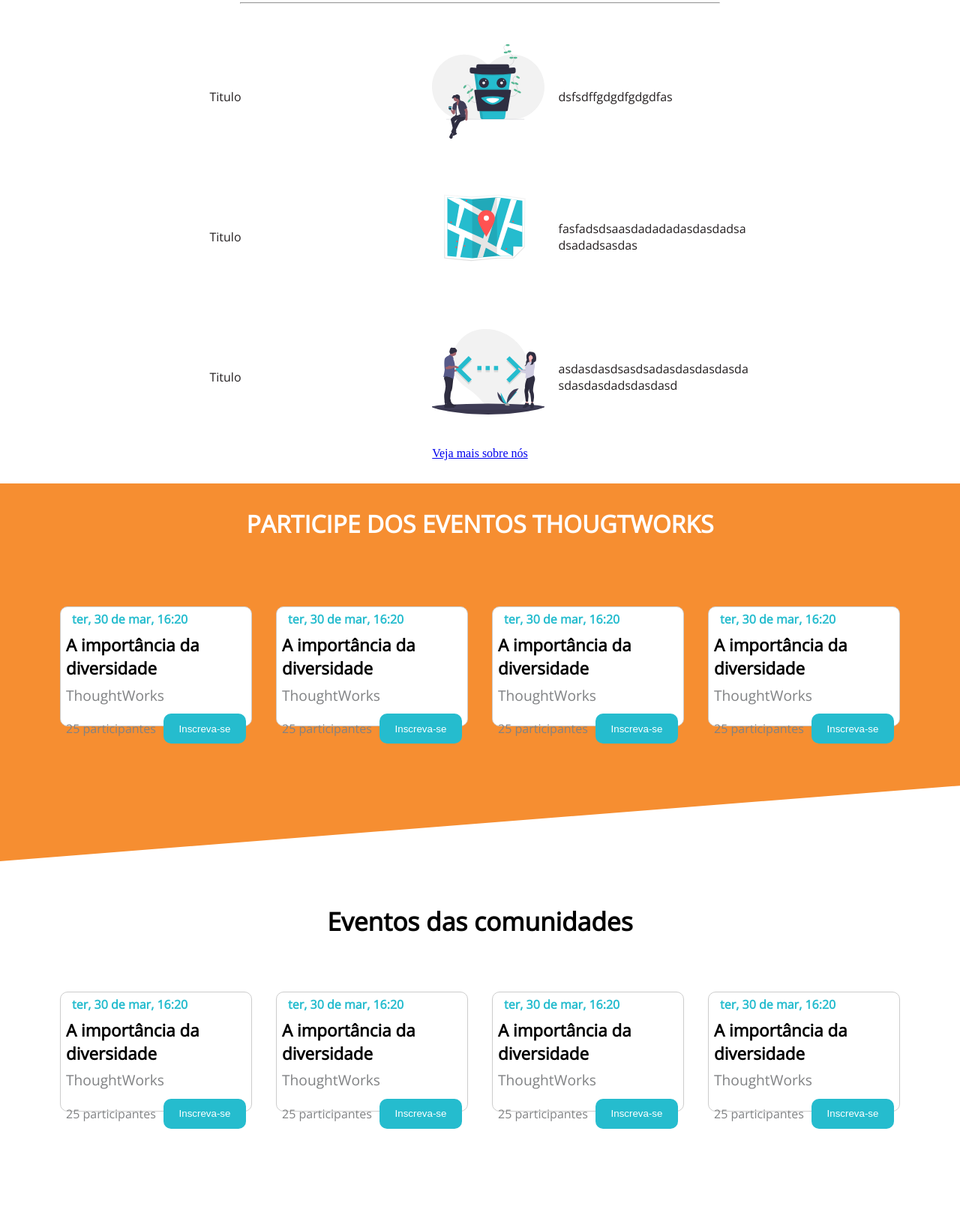
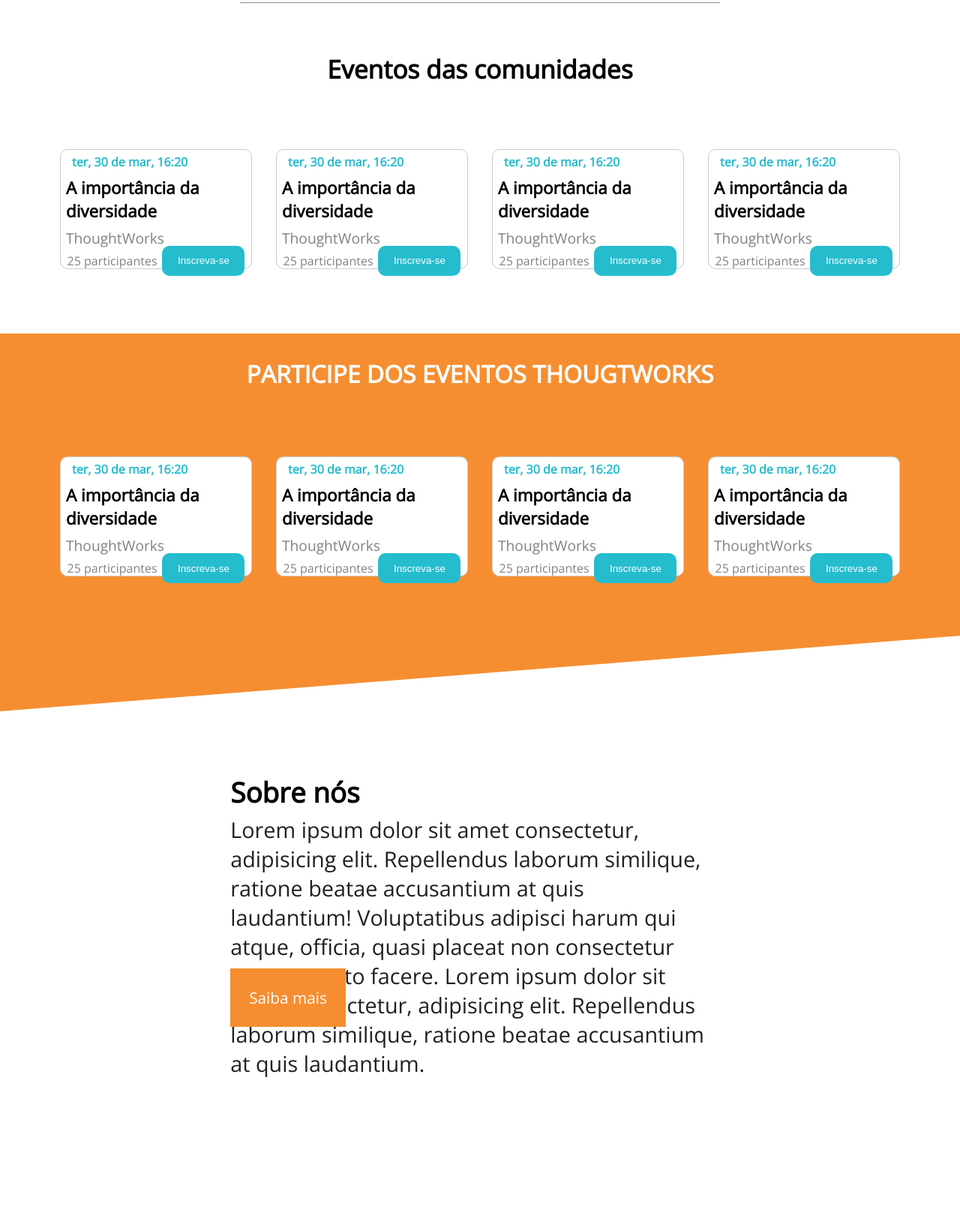
Before and after one commit to lucianobispod/communityinlounge, a plain HTML site: page index.html in a window 1280 px wide. Shown: the part 893-2522 px from the top of the page at 75% size. After the commit the page ends 2346 px from the top, so only its background shows below. Drawn offline with nearby package versions, Linux system fonts and the light colour scheme.

Commit message:
alteração na ordem das sections

```diff
--- a/css/style.css
+++ b/css/style.css
@@ -5,7 +5,6 @@
   --laranja: #f68e31;
   --preto: #231f20;
   --cinza: #808284;
-  --fonte: sans-serif;
   --cinzaclaro: #ccc;
   --verde: #29803f;
   --font: 'Open Sans', sans-serif;
@@ -21,9 +20,89 @@ h1,
 h2,
 h3,
 h4,
+a,
 p {
   font-family: var(--font);
 }
+
+
+
+
+
+
+
+  /* CARDS*/
+
+  .card {
+    width: 20vw;
+    height: 20vh;
+    border-radius: 10px;
+    border: 1px solid var(--cinzaclaro);
+    display: flex;
+    flex-direction: column;
+    justify-content: space-between;
+    align-items: center;
+
+    background: #fff;
+
+  }
+
+  .data{
+    width: 20vw;
+    height: 4vh;
+    font-size: 1em;
+    color: var(--azul);
+    font-weight: 700;
+    padding: 1em ;
+
+    display: flex;
+    align-items: center;
+
+  }
+
+  .identificacao{
+    width: 20vw;
+    height: 12vh;
+    padding: 0.2em 0.5em ;
+
+  }
+
+  .identificacao .evento_titulo{
+    font-size: 1.4em;
+    font-weight: bold;
+    margin-bottom: 0.3em;
+  }
+
+  .identificacao .comuni_evento{
+    font-size: 1.2em;
+    color: var(--cinza);
+  }
+
+  .box_parti-bot{
+    display: flex;
+     width: 20vw;
+     height: 5vh;
+     display: flex;
+     justify-content: space-between;
+     align-items: center;
+     padding: .2em .6em;
+  }
+
+  .box_parti-bot .partici{
+    color:var(--cinza);
+  }
+
+  #btn_inscrever {
+    text-decoration: none;
+    border-radius: 10px;
+    color: white;
+    border: none;
+    width: 110px;
+    height: 40px;
+    background: #25bcce;
+  }
+
+  /*FIM CARDS*/
 
 
 /*HEADER*/
@@ -123,83 +202,11 @@ p {
 
 
 
-  /* CARDS*/
 
-.card {
-  width: 20vw;
-  height: 20vh;
-  border-radius: 10px;
-  border: 1px solid var(--cinzaclaro);
-  display: flex;
-  flex-direction: column;
-  justify-content: space-between;
-  align-items: center;
-
-  background: #fff;
-
-}
-
-.data{
-  width: 20vw;
-  height: 4vh;
-  font-size: 1em;
-  color: var(--azul);
-  font-weight: 700;
-  padding: 1em ;
-
-  display: flex;
-  align-items: center;
-
-}
-
-.identificacao{
-  width: 20vw;
-  height: 13.5vh;
-  padding: 0.2em 0.5em ;
-
-}
-
-.identificacao .evento_titulo{
-  font-size: 1.4em;
-  font-weight: bold;
-  margin-bottom: 0.3em;
-}
-
-.identificacao .comuni_evento{
-  font-size: 1.2em;
-  color: var(--cinza);
-}
-
-.box_parti-bot{
-  display: flex;
-   width: 20vw;
-   height: 7vh;
-   display: flex;
-   justify-content: space-between;
-   align-items: center;
-   padding: 0.5em;
-}
-
-.box_parti-bot .partici{
-  color:var(--cinza);
-}
-
-#btn_inscrever {
-  text-decoration: none;
-  border-radius: 10px;
-  color: white;
-  border: none;
-  width: 110px;
-  height: 40px;
-  background: #25bcce;
-}
-
-/*FIM CARDS*/
 
 
 
   /* INDEX */
-
 
     /* BANNER */
 
@@ -267,83 +274,10 @@ p {
 
 
 
-/* SECTION SOBRE NÓS */
-
-.section_sobrenos{
-  height: 80vh;
-  width: 100vw;
-
-  display: flex;
-  justify-content: center;
-  align-items: center;
-  flex-direction: column;
-
-}
-
-.container-geral_sobre{
-  height: 70vh;
-  width: 65vw;
-
-  display: flex;
-  flex-direction: column;
-  justify-content: space-around;
-  align-items: center;
-
-}
-
-.linnha_sobre{
-  width: 62vw;
-  height: 20vh;
-
-  display: flex;
-  justify-content: space-around;
-  align-items: center;
-}
-
-.sobre_titulo{
-  height: 18vh;
-  max-width: 25vw;
-  flex-grow: 2;
-  overflow-wrap: break-word;
-
-}
-
-.texto_p{
-  width: 20vw;
-  color: var(--preto);
-  overflow-wrap: break-word;
-}
-
-.sobre_imagem{
-  height: 18vh;
-  max-width: 10vw;
-  flex-grow: 1;
-}
-
-.sobre_descricao{
-  height: 18vh;
-  max-width: 25vw;
-  overflow-wrap: break-word;
-  flex-grow: 2;
-
-}
-
-.centro{
-  display: flex;
-  align-items: center;
-  justify-content: center;
-}
-
-.sobre_imagem img{
-  height: 130px;
-  width: 150px;
-}
-
-
 /* EVENTOS COMUNIDADES */
 
 .eventos_comunidade{
-  height: 60vh;
+  height: 55vh;
   width: 100vw;
 
   display: flex;
@@ -352,7 +286,7 @@ p {
 }
 
 .titulo_eventos{
-  margin: 1.7em 0 1.5em 0;
+  margin: 1.9em 0 1.9em 0;
   font-size: 2.1em;
 }
 
@@ -402,5 +336,51 @@ p {
 
 
 
+/* SECTION SOBRE NÓS */
+
+.section_sobre{
+  height: 63vh;
+  width: 100vw;
+
+  display: flex;
+  align-items: center;
+  justify-content: space-around;
+  flex-direction: column;
+}
+
+.container-geral_sobre{
+  height: 43vh;
+  width: 52vw;
+
+  display: flex;
+  justify-content: space-around;
+  align-items: flex-start;
+  flex-direction: column;
+}
+
+.titulo_sobre{
+  font-size: 2.3em;
+}
+
+.sobre_texto{
+  height: 25vh;
+  width: 50vw;
+}
+
+.texto_p{
+ font-size: 1.8em;
+  color: var(--preto);
+  overflow-wrap: break-word;
+}
+
+.call_sobrenos{
+background: var(--laranja);
+padding: 1.2em;
+font-size:1.3em;
+text-decoration: none;
+color: #fff;
+}
+/* FIM SECTION SOBRE NOS */
+
 
 /* FIM INDEX */
--- a/index.html
+++ b/index.html
@@ -29,11 +29,21 @@
         </div>
         <nav class="header_menu">
             <ul>
-                <li id="li_border"><a href="#">Crie seu evento</a></li>
-                <li><a href="#">Home</a></li>
-                <li><a href="#">Sobre nós</a></li>
-                <li><a href="#">Eventos</a></li>
-                <li><a href="#">Entrar</a></li>
+                <li id="li_border">
+                    <a href="#">Crie seu evento</a>
+                </li>
+                <li>
+                    <a href="#">Home</a>
+                </li>
+                <li>
+                    <a href="#">Sobre nós</a>
+                </li>
+                <li>
+                    <a href="#">Eventos</a>
+                </li>
+                <li>
+                    <a href="#">Entrar</a>
+                </li>
 
             </ul>
         </nav>
@@ -50,81 +60,75 @@
     <hr class="linha_banner">
 
 
-    <section class="section_sobrenos">
 
-        <div class="container-geral_sobre">
+    <section class="eventos_comunidade">
 
-            <div class="linnha_sobre">
+        <h2 class="titulo_eventos">Eventos das comunidades</h2>
 
-                <div class="sobre_titulo centro">
-                    <p class="texto_p">
+        <div class="list_card">
 
-                        Titulo
 
-                    </p>
+            <div class="card">
+                <div class="data">
+                    <p>ter, 30 de mar, 16:20</p>
                 </div>
-
-                <div class="sobre_imagem">
-                    <img src="./images/undraw_coffee_break_j3of.svg" alt="">
+                <div class="identificacao">
+                    <p class="evento_titulo">A importância da diversidade </p>
+                    <p class="comuni_evento">ThoughtWorks</p>
                 </div>
-
-                <div class="sobre_descricao centro">
-                    <p class="texto_p">
-                        dsfsdffgdgdfgdgdfas
-                    </p>
+                <div class="box_parti-bot">
+                    <p class="partici">25 participantes</p>
+                    <button id="btn_inscrever" href="#">Inscreva-se</button>
                 </div>
-
             </div>
 
-            <div class="linnha_sobre">
 
-                <div class="sobre_titulo centro">
-                    <p class="texto_p">
-                        Titulo
-                    </p>
+            <div class="card">
+                <div class="data">
+                    <p>ter, 30 de mar, 16:20</p>
                 </div>
-
-                <div class="sobre_imagem">
-                    <img src="./images/undraw_Map_dark_k9pw.svg" alt="">
-
+                <div class="identificacao">
+                    <p class="evento_titulo">A importância da diversidade </p>
+                    <p class="comuni_evento">ThoughtWorks</p>
                 </div>
-
-                <div class="sobre_descricao centro">
-                    <p class="texto_p">
-                        fasfadsdsaasdadadadasdasdadsadsadadsasdas
-                    </p>
+                <div class="box_parti-bot">
+                    <p class="partici">25 participantes</p>
+                    <button id="btn_inscrever" href="#">Inscreva-se</button>
                 </div>
-
             </div>
 
-            <div class="linnha_sobre">
-
-                <div class="sobre_titulo centro">
-                    <p class="texto_p">
-                        Titulo
-                    </p>
+            <div class="card">
+                <div class="data">
+                    <p>ter, 30 de mar, 16:20</p>
                 </div>
-
-                <div class="sobre_imagem">
-                    <img src="./images/undraw_code_typing_7jnv.svg" alt="">
-
+                <div class="identificacao">
+                    <p class="evento_titulo">A importância da diversidade </p>
+                    <p class="comuni_evento">ThoughtWorks</p>
                 </div>
-
-                <div class="sobre_descricao centro">
-                    <p class="texto_p">
-                        asdasdasdsasdsadasdasdasdasdasdasdasdadsdasdasd
-                    </p>
+                <div class="box_parti-bot">
+                    <p class="partici">25 participantes</p>
+                    <button id="btn_inscrever" href="#">Inscreva-se</button>
                 </div>
-
             </div>
 
-        </div>
 
-        <a href="#" class="">Veja mais sobre nós </a>
-    </section>
+            <div class="card">
+                <div class="data">
+                    <p>ter, 30 de mar, 16:20</p>
+                </div>
+                <div class="identificacao">
+                    <p class="evento_titulo">A importância da diversidade </p>
+                    <p class="comuni_evento">ThoughtWorks</p>
+                </div>
+                <div class="box_parti-bot">
+                    <p class="partici">25 participantes</p>
+                    <button id="btn_inscrever" href="#">Inscreva-se</button>
+                </div>
+            </div>
 
 
-
+        </div>
+    </section>
 
     <section>
 
@@ -200,78 +204,29 @@
         </div>
     </section>
 
-    <section class="eventos_comunidade">
-
-        <h2 class="titulo_eventos">Eventos das comunidades</h2>
-
-        <div class="list_card">
 
 
-            <div class="card">
-                <div class="data">
-                    <p>ter, 30 de mar, 16:20</p>
-                </div>
-                <div class="identificacao">
-                    <p class="evento_titulo">A importância da diversidade </p>
-                    <p class="comuni_evento">ThoughtWorks</p>
-                </div>
-                <div class="box_parti-bot">
-                    <p class="partici">25 participantes</p>
-                    <button id="btn_inscrever" href="#">Inscreva-se</button>
-                </div>
+
+    <section class="section_sobre">
+
+        <div class="container-geral_sobre">
+
+            <h2 class="titulo_sobre">Sobre nós</h2>
+
+            <div class="sobre_texto centro">
+                <p class="texto_p">
+                    Lorem ipsum dolor sit amet consectetur, adipisicing elit. Repellendus laborum similique, ratione beatae accusantium at quis
+                    laudantium! Voluptatibus adipisci harum qui atque, officia, quasi placeat non consectetur veniam, iusto
+                    facere. Lorem ipsum dolor sit amet consectetur, adipisicing elit. Repellendus laborum similique, ratione
+                    beatae accusantium at quis laudantium.
+                </p>
             </div>
 
 
-            <div class="card">
-                <div class="data">
-                    <p>ter, 30 de mar, 16:20</p>
-                </div>
-                <div class="identificacao">
-                    <p class="evento_titulo">A importância da diversidade </p>
-                    <p class="comuni_evento">ThoughtWorks</p>
-                </div>
-                <div class="box_parti-bot">
-                    <p class="partici">25 participantes</p>
-                    <button id="btn_inscrever" href="#">Inscreva-se</button>
-                </div>
-            </div>
+            <a href="#" class="call_sobrenos">Saiba mais </a>
+        </div>
 
-            <div class="card">
-                <div class="data">
-                    <p>ter, 30 de mar, 16:20</p>
-                </div>
-                <div class="identificacao">
-                    <p class="evento_titulo">A importância da diversidade </p>
-                    <p class="comuni_evento">ThoughtWorks</p>
-                </div>
-                <div class="box_parti-bot">
-                    <p class="partici">25 participantes</p>
-                    <button id="btn_inscrever" href="#">Inscreva-se</button>
-                </div>
-            </div>
-
-
-            <div class="card">
-                <div class="data">
-                    <p>ter, 30 de mar, 16:20</p>
-                </div>
-                <div class="identificacao">
-                    <p class="evento_titulo">A importância da diversidade </p>
-                    <p class="comuni_evento">ThoughtWorks</p>
-                </div>
-                <div class="box_parti-bot">
-                    <p class="partici">25 participantes</p>
-                    <button id="btn_inscrever" href="#">Inscreva-se</button>
-                </div>
-            </div>
-
-
-        </div>
     </section>
-
-
-
-
 
 
 
```
